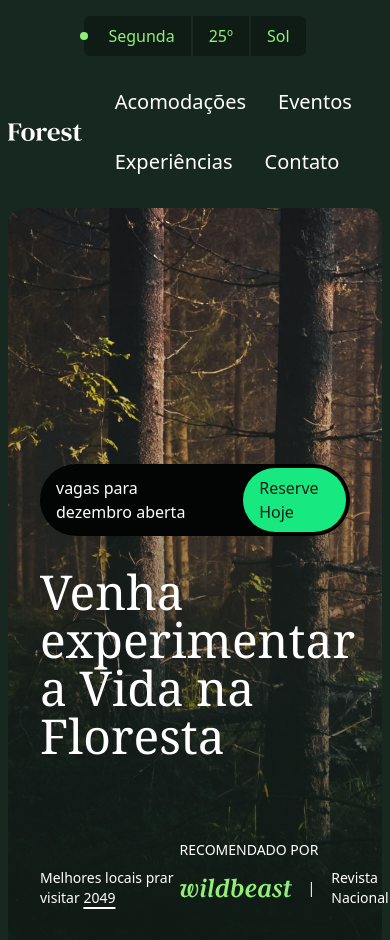
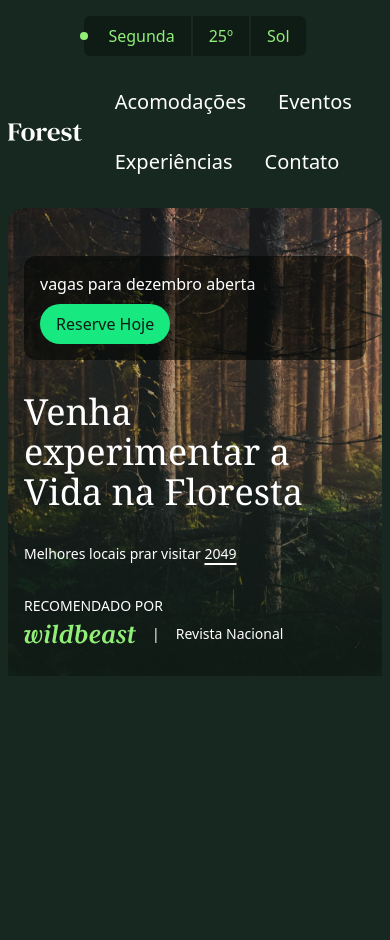
Before and after one commit to oricardos/Forest, a website: page src/index.html in a window 390 px wide. After the commit the page ends 844 px from the top, so only its background shows below. Drawn offline with Linux system fonts and the light colour scheme.

Commit message:
1st responsive

```diff
--- a/src/index.html
+++ b/src/index.html
@@ -44,14 +44,14 @@
 
     <!-- Conteudo -->
     <main class="container">
-      <div class="text-white relative pt-64 px-8 pb-8 bg-gradient-to-t from-verde-900/80">
+      <div class="text-white relative pt-12 sm:pt-64 px-4 sm:px-8 pb-8 bg-gradient-to-t from-verde-900/80">
         <img
           src="./img/floresta.jpg"
           alt=""
           class="absolute -z-10 size-full object-cover inset-0 rounded-2xl overflow-hidden"
         />
         <div
-          class="bg-verde-950 inline-flex items-center gap-8 mb-8 py-1 pr-1 rounded-full pl-4"
+          class="bg-verde-950/60 flex flex-col gap-2 p-4 items-start mb-8 rounded-xl sm:flex-row sm:bg-verde-950 sm:inline-flex sm:items-center sm:gap-8 sm:rounded-full sm:pl-4 sm:py-1 sm:pr-1"
         >
           vagas para dezembro aberta
           <a
@@ -60,11 +60,11 @@
             >Reserve Hoje</a
           >
         </div>
-        <h1 class="font-serif text-5xl max-w-screen-sm text-balance mb-20">
+        <h1 class="font-serif text-4xl max-w-screen-sm text-balance mb-8 sm:text-5xl sm:mb-20">
           Venha experimentar a Vida na Floresta
         </h1>
-        <div class="text-sm flex justify-between items-end">
-          <p>
+        <div class="text-sm sm:flex justify-between items-end">
+          <p class="max-sm:mb-8">
             Melhores locais prar visitar
             <a
               href=""
```
Also changed, not shown: src/output.css.
